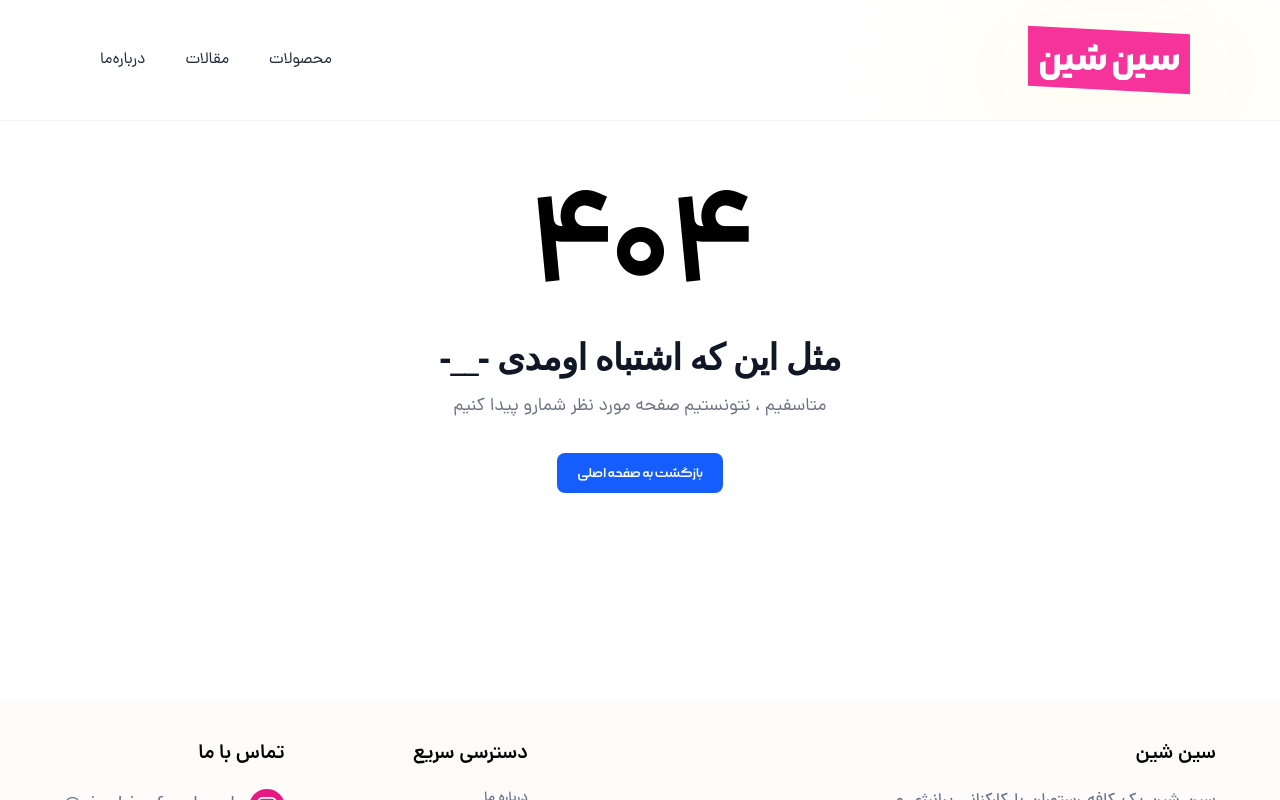
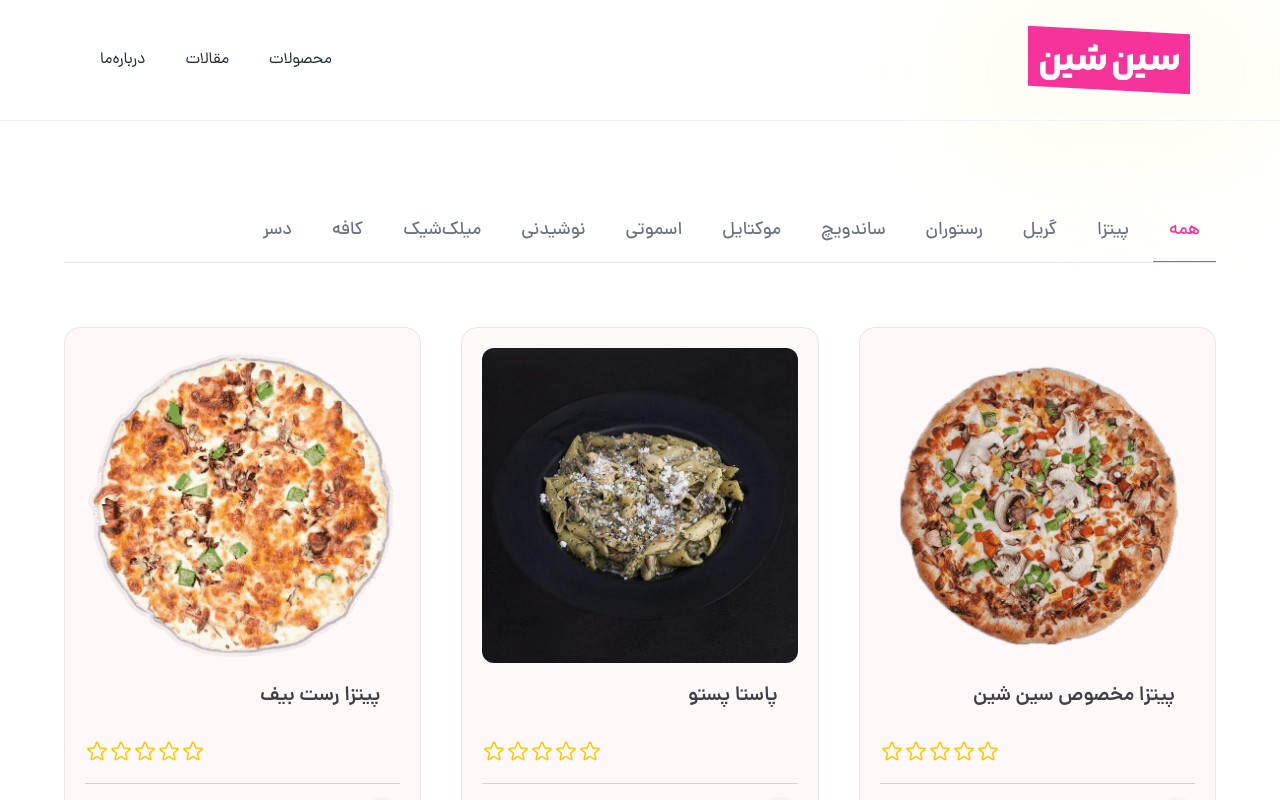
Before and after one commit to outworld-stack/sinshin, a React (Vite) app: page /menu/1 in a window 1280 px wide. Shown: the top 800 px of the page. Built offline with nearby package versions, Linux system fonts and the light colour scheme.

Commit message:
new feture

```diff
--- a/src/App.jsx
+++ b/src/App.jsx
@@ -9,13 +9,11 @@
   const navigate = useNavigate();
   const location = useLocation();
 
-  // 检查并处理从404.html保存的重定向路径
+
   useEffect(() => {
     const redirectPath = sessionStorage.getItem('redirect');
     if (redirectPath && redirectPath !== location.pathname) {
-      // 清除保存的路径
       sessionStorage.removeItem('redirect');
-      // 重定向到原始路径
       navigate(redirectPath);
     }
   }, [navigate, location.pathname]);
--- a/src/components/Menu.jsx
+++ b/src/components/Menu.jsx
@@ -1,15 +1,23 @@
-import React from 'react'
+import React from 'react';
+import { Link } from 'react-router';
 
 
 export default function Menu(props) {
     const BASE_URL = import.meta.env.BASE_URL;
 
+    const getProductsLink = () => {
+        return `/products?menu=${props.tag || 'all'}`;
+    };
+
+
     return (
+        <Link to={getProductsLink()} state={{ menuData: props }}>
             <div className="bg-gradient-to-bl mx-auto from-slate-100 via-gray-100 to-pink-100 rounded-xl h-44 w-40 flex flex-col justify-between items-center">
-          <img src={BASE_URL+props.img} alt="" className="w-28 h-28 select-none" />
+                <img src={BASE_URL + props.img} alt="" className="w-28 h-28 select-none" />
                 <span className="text-2xl font-DanaMedium text-gray-800 mb-4">
                     {props.title}
                 </span>
             </div>
+        </Link>
     )
 }
--- a/src/components/Router.jsx
+++ b/src/components/Router.jsx
@@ -11,6 +11,7 @@
 let routes = [
     {path:"/" , element:<Home/>},
     {path:"/products" , element:<Products/>},
+    {path:"/menu/:id" , element:<Products/>},
     {path:"/articles" , element:<Articles/>},
     {path:"/product/:id" , element:<MainProduct/>},
     {path:"/article/:id" , element:<MainArticle/>},
--- a/src/pages/Products.jsx
+++ b/src/pages/Products.jsx
@@ -1,134 +1,125 @@
-import { useState } from 'react'
-import Datas from '../datas/ProductsDatas'
-import MenusData from '../datas/MenuData'
-import Product from '../components/Product'
-import TabMenu from '../components/TabMenu'
-import { Helmet } from 'react-helmet-async'
+import { useState,useEffect } from 'react';
+import Datas from '../datas/ProductsDatas';
+import MenusData from '../datas/MenuData';
+import Product from '../components/Product';
+import TabMenu from '../components/TabMenu';
+import { Helmet } from 'react-helmet-async';
+import { useLocation , useSearchParams } from 'react-router';
 
 
 
 export default function Products() {
+  const location = useLocation();
+  const [searchParams] = useSearchParams();
 
+  // دریافت پارامتر menu از URL
+  const menuParam = searchParams.get('menu') || 'all';
 
-  const [products, setProducts] = useState([...Datas].reverse())
-  const [menus, setMenus] = useState('all')
-  const [shownProducts, setShownProducts] = useState([...Datas].reverse())
+  // دریافت state از location (اگر از طریق Menu کلیک شده باشد)
+  const menuData = location.state?.menuData;
 
+  const [products, setProducts] = useState([...Datas].reverse());
+  const [menus, setMenus] = useState(menuParam);
+  const [shownProducts, setShownProducts] = useState([...Datas].reverse());
 
-
-  const filterProducts = (state) => {
-    MenusData.map(menu => {
-      switch (state) {
-        case 'all': {
-          setShownProducts(products)
-          break
+  // فیلتر محصولات بر اساس منو
+  const filterProducts = (menuTag) => {
+    if (menuTag === 'all') {
+      setShownProducts(products);
+    } else {
+      const filteredProducts = products.filter(product => product.tag === menuTag);
+      setShownProducts(filteredProducts);
     }
-        case menu.tag: {
-          const filteredProducts = products.filter(product => product.tag === menu.tag)
-          setShownProducts(filteredProducts)
-          break
-        }
-        // default: {
-        //   setShownProducts(products)
-        //   break
-        // }
-      }
-    })
   };
 
+  // مقداردهی اولیه بر اساس پارامتر URL
+  useEffect(() => {
+    if (menuParam && menuParam !== 'all') {
+      setMenus(menuParam);
+      filterProducts(menuParam);
+    } else {
+      setMenus('all');
+      filterProducts('all');
+    }
+  }, [menuParam]);
 
+  // اگر data از طریق state دریافت شده، از آن استفاده کن
+  useEffect(() => {
+    if (menuData && menuData.tag) {
+      setMenus(menuData.tag);
+      filterProducts(menuData.tag);
+    }
+  }, [menuData]);
 
+  // تابع برای تغییر تب
+  const handleTabChange = (menuTag) => {
+    setMenus(menuTag);
+    filterProducts(menuTag);
+    // به‌روزرسانی URL بدون ریلود صفحه
+    window.history.pushState({}, '', `/products?menu=${menuTag}`);
+  };
 
   return (
-
     <>
       <Helmet>
         <title>سین‌شین - محصولات</title>
         <meta name="description" content="سین‌شین - محصولات" />
         <link rel="canonical" href="https://www.sinshin-foodpark.ir/products" />
         <meta property="og:title" content="پیتزا مخصوص سین شین" />
-        <meta property="og:description" content=" محصولات جذابی تولید میکنه حتما به ما سر بزن سین‌شین - " />
+        <meta property="og:description" content="محصولات جذابی تولید میکنه حتما به ما سر بزن سین‌شین" />
         <meta property="og:url" content="https://www.sinshin-foodpark.ir/products" />
         <meta property="og:type" content="products" />
         <meta property="og:image" content="" />
         <meta property="article:section" content="products" />
         <meta property="article:published_time" content="2025-03-01T00:00:00+03:30" />
       </Helmet>
+
       <div>
-
         <section className="mt-[5vh] md:mt-[10vh]">
-
           <div className="mx-auto w-[95%] sm:w-[90%] 2xl:w-[80%] overflow-x-scroll">
-            {/* overflow-y-hidden */}
-
             <div>
               <div className="menu text-sm md:text-lg font-DanaMedium text-center text-gray-500 border-b border-gray-200">
                 <ul className="flex -mb-px">
                   <li className="me-2">
-                    <button onClick={() => { setMenus('all'); filterProducts('all') }} className={`${menus === 'all' ? "ActiveTabButton" : "inActiveTabButton"}`}>
+                    <button
+                      onClick={() => handleTabChange('all')}
+                      className={`${menus === 'all' ? "ActiveTabButton" : "inActiveTabButton"}`}
+                    >
                       همه
                     </button>
                   </li>
-                  {
-                    MenusData.map(menu => (
+                  {MenusData.map(menu => (
                     <TabMenu
+                      key={menu.id}
                       menus={menus}
                       menuTag={menu.tag}
-                        onSelect={() => {
-                          setMenus(menu.tag);
-                          filterProducts(menu.tag);
-                        }}
-                        key={menu.id}
+                      onSelect={() => handleTabChange(menu.tag)}
                     >
-
                       {menu.title}
-
                     </TabMenu>
-                    ))
-                  }
-
-
+                  ))}
                 </ul>
               </div>
             </div>
-
           </div>
-
         </section>
 
         <section className="mt-[2vh] md:mt-[8vh]">
-
           <div className="mx-auto w-[95%] sm:w-[90%] 2xl:w-[80%]">
-
             <div className='grid grid-cols-2 gap-5 lg:grid-cols-3 lg:gap-10 2xl:grid-cols-4 min-h-screen'>
-
-              {
-                shownProducts.length !== 0 ? (
-                  <>
-                    {shownProducts.map(product => (
-
+              {shownProducts.length !== 0 ? (
+                shownProducts.map(product => (
                   <Product key={product.id} {...product} />
-
-                    ))}
-                  </>
+                ))
               ) : (
-                  <>
-                    <div className="text-black text-4xl font-DanaDemiBold">
+                <div className="text-black text-4xl font-DanaDemiBold col-span-full text-center">
                   محصولی وجود ندارد
                 </div>
-                  </>
-                )
-
-              }
-
-
+              )}
             </div>
-
           </div>
-
         </section>
-
       </div>
     </>
-  )
+  );
 }
```
Lines whose indentation alone changed are shown as unchanged.
